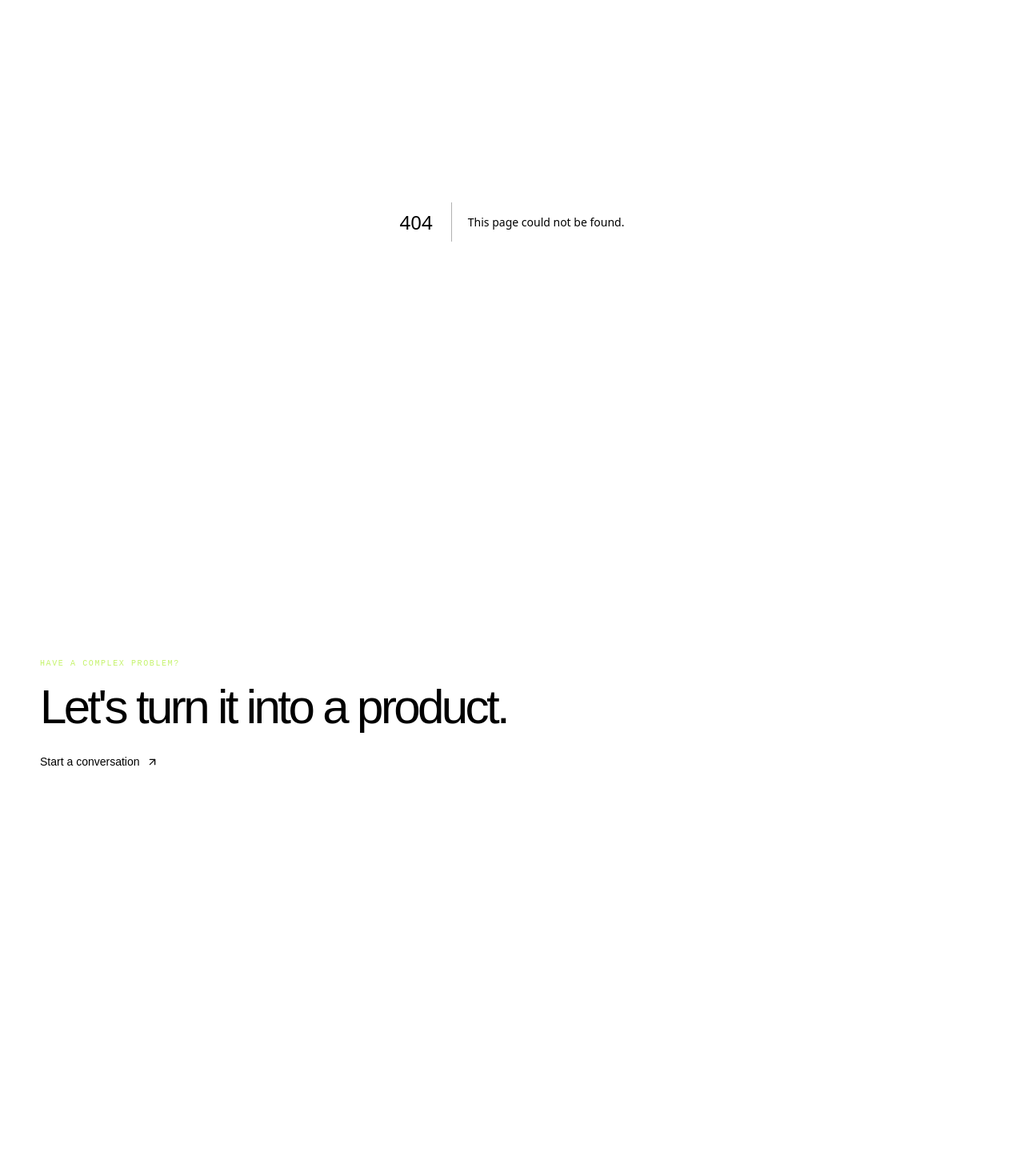
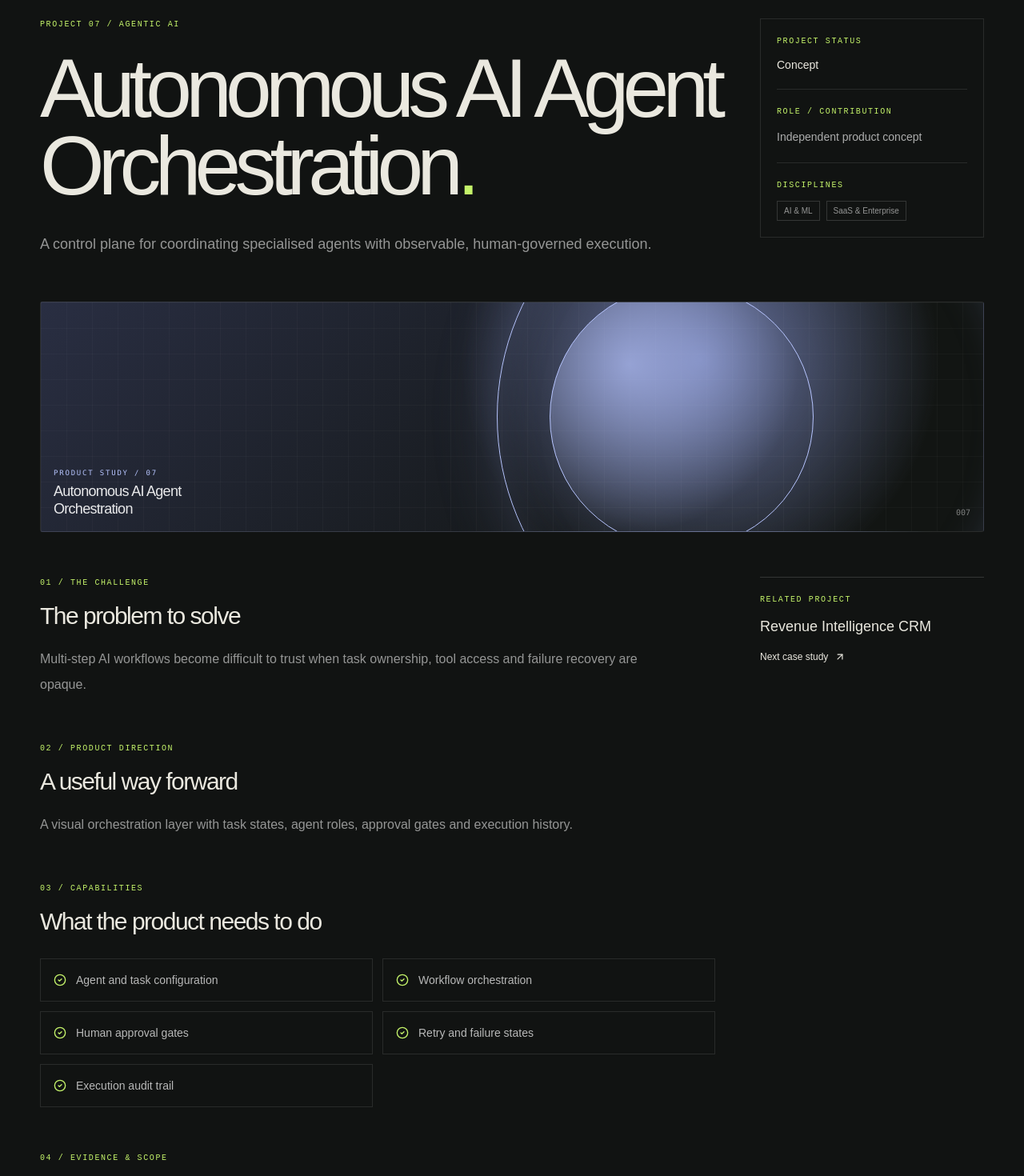
Before and after one commit to ajobs92/ankit-jobanputra-portfolio, a Next.js app: page /work/agent-orchestration in a window 1280 px wide. Before the commit this address had no page. Shown: the part 200-1670 px from the top of the page at 80% size. Before the commit the page ends 1268 px from the top, so only its background shows below. Built offline with nearby package versions, Linux system fonts and the light colour scheme.

Commit message:
feat: add reusable project case study pages

```diff
--- /dev/null
+++ b/src/app/work/[slug]/page.tsx
@@ -0,0 +1,53 @@
+import type { Metadata } from "next";
+import Link from "next/link";
+import { notFound } from "next/navigation";
+import { ArrowLeft, ArrowUpRight, CheckCircle2 } from "lucide-react";
+import { projects } from "@/data/projects";
+import { ProjectArt } from "@/components/project-art";
+
+export function generateStaticParams() { return projects.map(project => ({ slug: project.slug })); }
+
+export async function generateMetadata({ params }: { params: Promise<{ slug: string }> }): Promise<Metadata> {
+  const { slug } = await params;
+  const project = projects.find(item => item.slug === slug);
+  return { title: project?.title ?? "Project not found", description: project?.summary };
+}
+
+export default async function CaseStudy({ params }: { params: Promise<{ slug: string }> }) {
+  const { slug } = await params;
+  const project = projects.find(item => item.slug === slug);
+  if (!project) notFound();
+  const index = projects.findIndex(item => item.slug === slug);
+  const next = projects[(index + 1) % projects.length];
+
+  return <article className="container-shell py-14 md:py-20">
+    <Link href="/work" className="mb-12 inline-flex items-center gap-2 text-xs text-white/50 hover:text-[#c4f36a]"><ArrowLeft size={14}/> Back to all work</Link>
+    <div className="grid gap-10 lg:grid-cols-[1fr_280px]">
+      <div>
+        <p className="eyebrow">PROJECT {project.number} / {project.category}</p>
+        <h1 className="display-title mt-6 max-w-5xl text-[clamp(3rem,8vw,7rem)]">{project.title}<span className="accent-text">.</span></h1>
+        <p className="mt-8 max-w-3xl text-lg leading-8 text-white/55">{project.summary}</p>
+      </div>
+      <aside className="h-fit border border-white/10 p-5">
+        <p className="eyebrow">PROJECT STATUS</p><p className="mt-3 text-sm">{project.status}</p>
+        <div className="my-5 border-t border-white/10"/>
+        <p className="eyebrow">ROLE / CONTRIBUTION</p><p className="mt-3 text-sm leading-6 text-white/65">{project.role}</p>
+        <div className="my-5 border-t border-white/10"/>
+        <p className="eyebrow">DISCIPLINES</p><div className="mt-3 flex flex-wrap gap-2">{project.discipline.map(item=><span key={item} className="border border-white/15 px-2 py-1 text-[10px] text-white/55">{item}</span>)}</div>
+      </aside>
+    </div>
+    <div className="mt-14"><ProjectArt project={project}/></div>
+    <div className="mt-14 grid gap-14 lg:grid-cols-[1fr_280px]">
+      <div className="space-y-14">
+        <section><p className="eyebrow">01 / THE CHALLENGE</p><h2 className="mt-4 text-3xl tracking-[-.05em]">The problem to solve</h2><p className="mt-5 max-w-3xl text-base leading-8 text-white/55">{project.problem}</p></section>
+        <section><p className="eyebrow">02 / PRODUCT DIRECTION</p><h2 className="mt-4 text-3xl tracking-[-.05em]">A useful way forward</h2><p className="mt-5 max-w-3xl text-base leading-8 text-white/55">{project.solution}</p></section>
+        <section><p className="eyebrow">03 / CAPABILITIES</p><h2 className="mt-4 text-3xl tracking-[-.05em]">What the product needs to do</h2><div className="mt-7 grid gap-3 sm:grid-cols-2">{project.capabilities.map((item,i)=><div key={item} className="flex gap-3 border border-white/10 p-4"><CheckCircle2 size={16} className="mt-0.5 shrink-0 text-[#c4f36a]"/><span className="text-sm text-white/70">{item}</span></div>)}</div></section>
+        <section><p className="eyebrow">04 / EVIDENCE & SCOPE</p><h2 className="mt-4 text-3xl tracking-[-.05em]">What is known today</h2><div className="mt-5 border-l-2 border-[#c4f36a] bg-white/[.03] p-5"><p className="text-sm leading-7 text-white/65">{project.evidenceNote}</p></div></section>
+        <section><p className="eyebrow">05 / NEXT STEPS</p><h2 className="mt-4 text-3xl tracking-[-.05em]">From concept to validated product</h2><p className="mt-5 max-w-3xl text-base leading-8 text-white/55">The next stage is to validate assumptions with the people who experience the problem, define measurable success criteria, test the highest-risk workflow and then plan delivery against real technical and operational constraints.</p></section>
+      </div>
+      <aside className="h-fit border-t border-white/15 pt-5">
+        <p className="eyebrow">RELATED PROJECT</p><p className="mt-3 text-lg">{next.title}</p><Link href={`/work/${next.slug}`} className="mt-4 inline-flex items-center gap-2 text-xs text-[#c4f36a]">Next case study <ArrowUpRight size={14}/></Link>
+      </aside>
+    </div>
+  </article>;
+}
```
